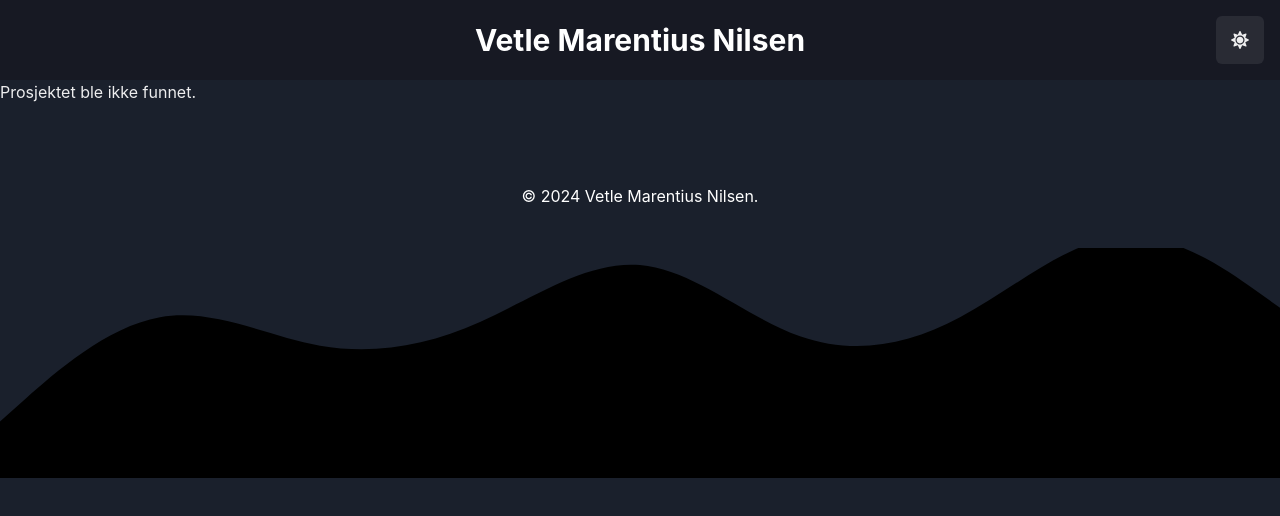
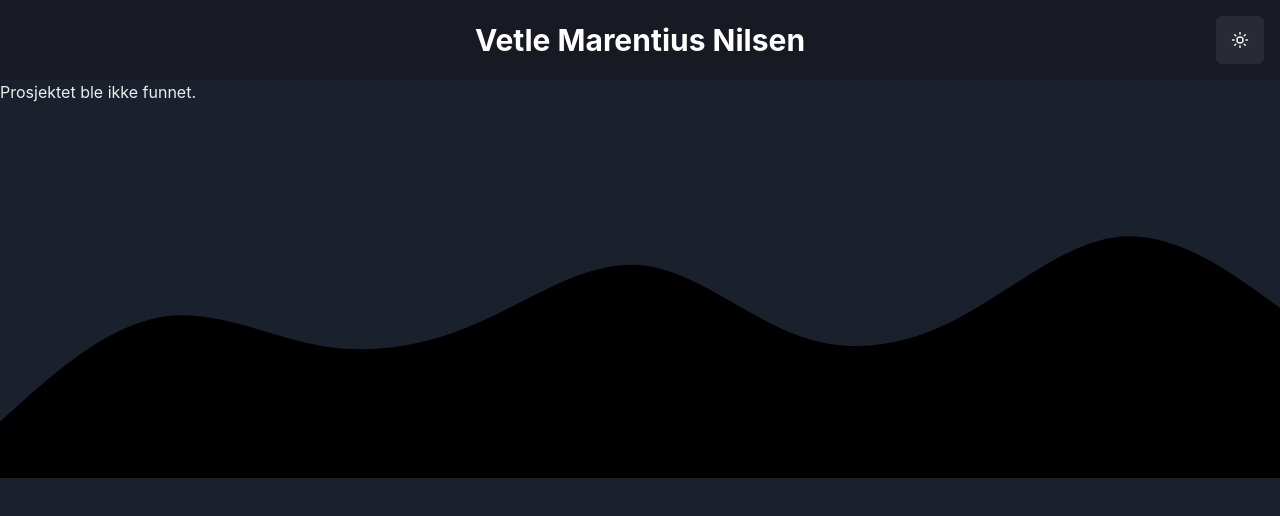
Before and after one commit to Marentius/portfolio, a React (Vite) app: page /projects/1 in a window 1280 px wide. Shown: the top 516 px of the page. Built offline with nearby package versions, Linux system fonts and the light colour scheme.

Commit message:
Endret sol-ikon. Fikset Footer

```diff
--- a/src/components/Footer.tsx
+++ b/src/components/Footer.tsx
@@ -1,12 +1,11 @@
-import { Box, Text, useColorModeValue } from "@chakra-ui/react";
+import { Box, useColorModeValue } from "@chakra-ui/react";
 
 const Footer = () => {
   const bgColor = useColorModeValue("gray.200", "gray.800");
-  const textColor = useColorModeValue("gray.800", "white");
+  //const textColor = useColorModeValue("gray.800", "white");
 
   return (
     <Box position="relative" mt={10}>
-      {/* Bølge SVG */}
       <Box
         as="svg"
         xmlns="http://www.w3.org/2000/svg"
@@ -23,18 +22,6 @@ const Footer = () => {
           d="M0,256L30,229.3C60,203,120,149,180,138.7C240,128,300,160,360,170.7C420,181,480,171,540,144C600,117,660,75,720,80C780,85,840,139,900,160C960,181,1020,171,1080,138.7C1140,107,1200,53,1260,48C1320,43,1380,85,1410,106.7L1440,128L1440,320L1410,320C1380,320,1320,320,1260,320C1200,320,1140,320,1080,320C1020,320,960,320,900,320C840,320,780,320,720,320C660,320,600,320,540,320C480,320,420,320,360,320C300,320,240,320,180,320C120,320,60,320,30,320L0,320Z"
         ></path>
       </Box>
-
-      {/* Footer content */}
-      <Box
-        bg={bgColor}
-        color={textColor}
-        py={10}
-        textAlign="center"
-        position="relative"
-        zIndex={2} // Plasserer innholdet over bølgen
-      >
-        <Text>© 2024 Vetle Marentius Nilsen.</Text>
-      </Box>
     </Box>
   );
 };
--- a/src/components/Nav.tsx
+++ b/src/components/Nav.tsx
@@ -6,7 +6,8 @@ import {
   useColorMode,
   useColorModeValue,
 } from "@chakra-ui/react";
-import { FaSun, FaMoon } from "react-icons/fa";
+import { FaMoon } from "react-icons/fa";
+import { LuSun } from "react-icons/lu";
 
 const Nav = () => {
   const { colorMode, toggleColorMode } = useColorMode();
@@ -37,7 +38,7 @@ const Nav = () => {
         </Heading>
         <IconButton
           aria-label="Toggle dark mode"
-          icon={colorMode === "light" ? <FaMoon /> : <FaSun />}
+          icon={colorMode === "light" ? <FaMoon /> : <LuSun />}
           onClick={toggleColorMode}
           position="absolute"
           right={4}
```
